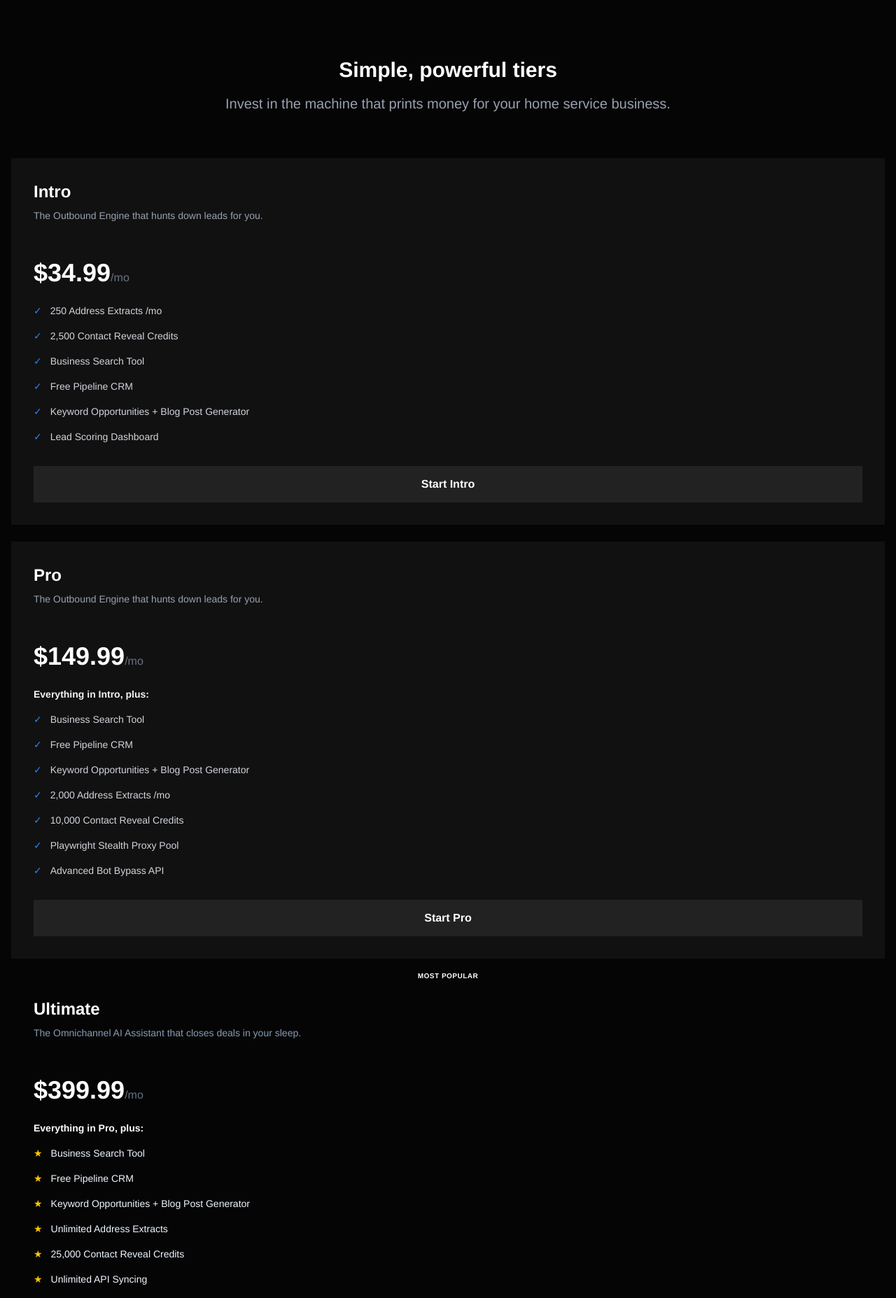
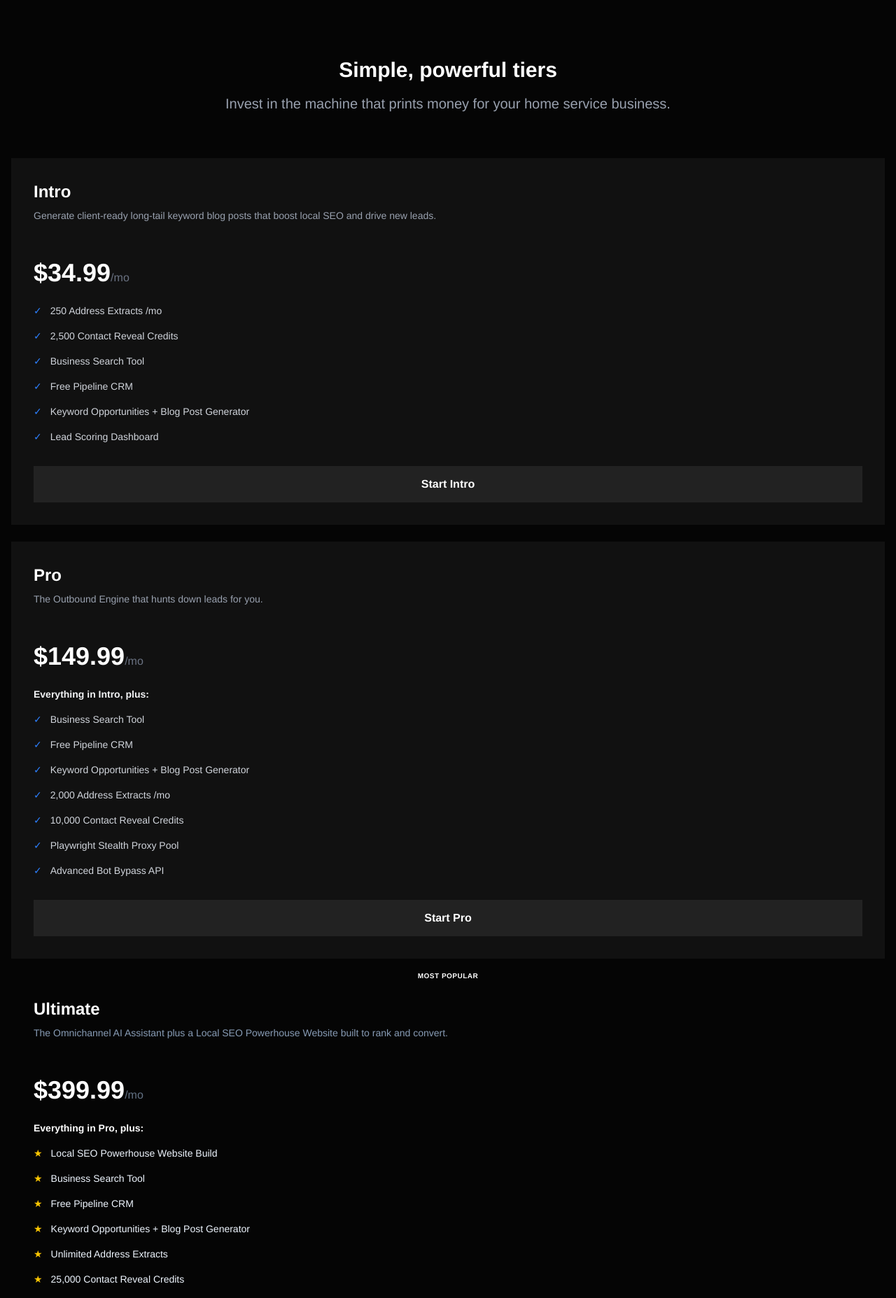
Before and after one commit to agent1ppw-ship-it/trendcast, a Next.js app: page / in a window 1280 px wide. Shown: the part 3600-5455 px from the top of the page at 70% size. Built offline with nearby package versions, Linux system fonts and the light colour scheme; no server answers.

Commit message:
Update Pro and Ultimate pricing captions

```diff
--- a/src/app/page.tsx
+++ b/src/app/page.tsx
@@ -299,7 +299,7 @@ export default function Home() {
             {/* Tier 1 */}
             <div className="bg-[#111111] rounded-3xl p-8 border border-white/10 flex flex-col hover:border-white/20 transition-colors shadow-2xl">
               <h3 className="text-2xl font-bold text-white mb-2">Intro</h3>
-              <p className="text-gray-400 mb-6 min-h-[48px] text-sm">The Outbound Engine that hunts down leads for you.</p>
+              <p className="text-gray-400 mb-6 min-h-[48px] text-sm">Generate client-ready long-tail keyword blog posts that boost local SEO and drive new leads.</p>
               <div className="mb-6">
                 <span className="text-4xl font-extrabold text-white">$34.99</span>
                 <span className="text-gray-500">/mo</span>
@@ -354,13 +354,14 @@ export default function Home() {
                 Most Popular
               </div>
               <h3 className="text-2xl font-bold text-white mb-2">Ultimate</h3>
-              <p className="text-blue-200/70 mb-6 min-h-[48px] text-sm font-light">The Omnichannel AI Assistant that closes deals in your sleep.</p>
+              <p className="text-blue-200/70 mb-6 min-h-[48px] text-sm font-light">The Omnichannel AI Assistant plus a Local SEO Powerhouse Website built to rank and convert.</p>
               <div className="mb-6">
                 <span className="text-4xl font-extrabold text-white">$399.99</span>
                 <span className="text-blue-200/50">/mo</span>
               </div>
               <ul className="space-y-4 mb-8 flex-1 text-sm text-blue-50">
                 <li className="flex items-start gap-3 font-semibold text-white">Everything in Pro, plus:</li>
+                <li className="flex items-start gap-3"><span className="text-yellow-400">★</span> Local SEO Powerhouse Website Build</li>
                 <li className="flex items-start gap-3"><span className="text-yellow-400">★</span> Business Search Tool</li>
                 <li className="flex items-start gap-3"><span className="text-yellow-400">★</span> Free Pipeline CRM</li>
                 <li className="flex items-start gap-3"><span className="text-yellow-400">★</span> Keyword Opportunities + Blog Post Generator</li>
```
